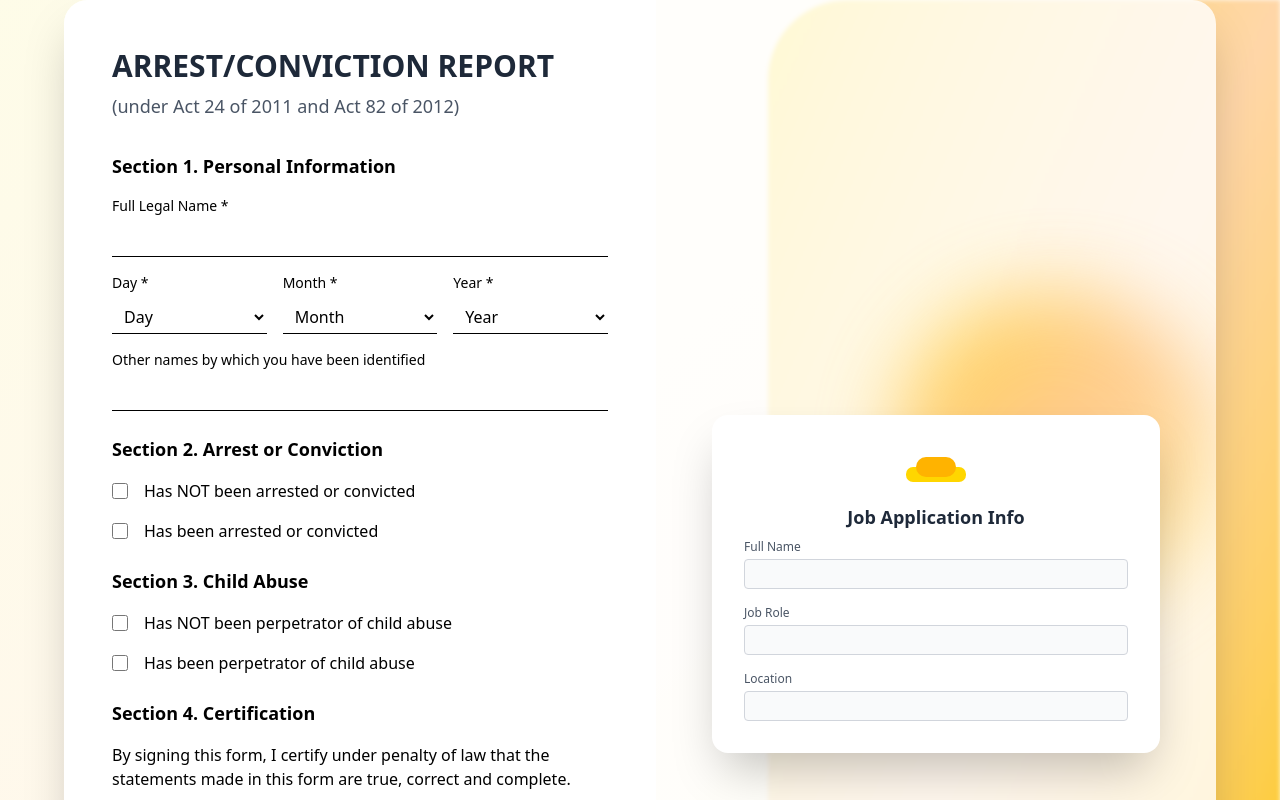
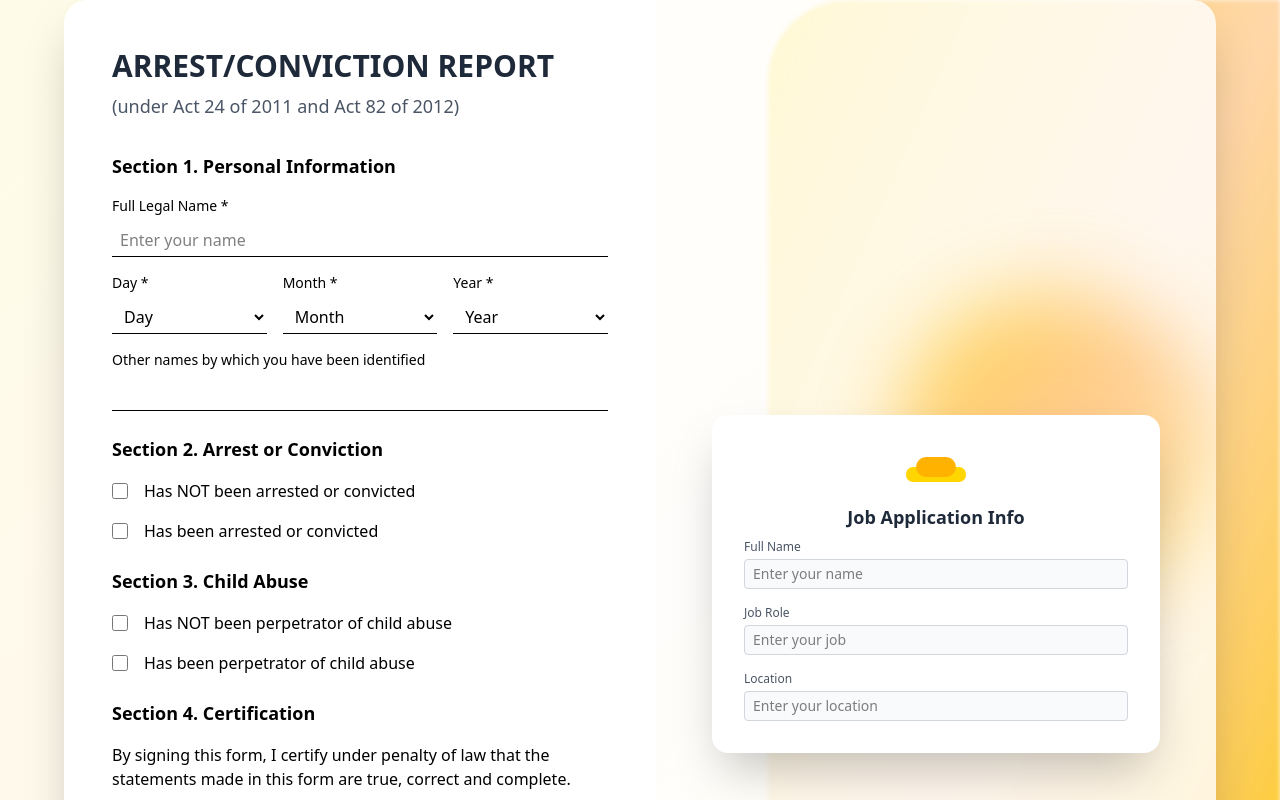
Before and after one commit to Mehwish0010/document-form, a Next.js app: page /form in a window 1280 px wide. Shown: the top 800 px of the page. Built offline with nearby package versions, Linux system fonts and the light colour scheme.

Commit message:
Added files

```diff
--- a/src/app/form/page.tsx
+++ b/src/app/form/page.tsx
@@ -2,6 +2,14 @@
 
 import React, { useRef, useEffect } from 'react';
 import SignatureCanvas from 'react-signature-canvas';
+import { useRouter } from "next/navigation";
+
+// Synchronously clear previous user data before rendering
+if (typeof window !== "undefined") {
+  localStorage.removeItem("applicantName");
+  localStorage.removeItem("applicantJob");
+  localStorage.removeItem("applicantLocation");
+}
 
 export default function ArrestConvictionForm() {
   const [formData, setFormData] = React.useState({
@@ -26,6 +34,7 @@ export default function ArrestConvictionForm() {
   });
 
   const signaturePadRef = useRef<SignatureCanvas>(null);
+  const router = useRouter();
 
   useEffect(() => {
     const saved = localStorage.getItem('jobApplicationData');
@@ -142,6 +151,10 @@ export default function ArrestConvictionForm() {
           signature: '',
         });
         signaturePadRef.current?.clear();
+        localStorage.setItem("applicantName", formData.fullName);
+        localStorage.setItem("applicantJob", formData.jobRole);
+        localStorage.setItem("applicantLocation", formData.location);
+        router.push("/forms");
       } else {
         showNotification('error', result.error || 'Failed to submit form');
       }
@@ -168,7 +181,16 @@ export default function ArrestConvictionForm() {
               <div className="space-y-4">
                 <div>
                   <label className="block text-sm font-medium mb-2">Full Legal Name *</label>
-                  <input type="text" name="fullNameForm" value={formData.fullNameForm} onChange={handleChange} className="w-full border-b border-black focus:outline-none focus:border-yellow-500 px-2 py-1" required />
+                  <input
+                    autoComplete="off"
+                    placeholder="Enter your name"
+                    type="text"
+                    name="fullNameForm"
+                    value={formData.fullNameForm}
+                    onChange={handleChange}
+                    className="w-full border-b border-black focus:outline-none focus:border-yellow-500 px-2 py-1"
+                    required
+                  />
                 </div>
                 <div className="grid grid-cols-3 gap-4">
                   <div>
@@ -285,15 +307,42 @@ export default function ArrestConvictionForm() {
             <div className="w-full space-y-4">
               <div>
                 <label className="block text-xs font-medium text-gray-600 mb-1">Full Name</label>
-                <input type="text" name="fullName" value={formData.fullName} onChange={handleChange} className="w-full border border-gray-300 rounded px-2 py-1 text-sm bg-gray-50" required />
+                <input
+                  autoComplete="off"
+                  placeholder="Enter your name"
+                  type="text"
+                  name="fullName"
+                  value={formData.fullName}
+                  onChange={handleChange}
+                  className="w-full border border-gray-300 rounded px-2 py-1 text-sm bg-gray-50"
+                  required
+                />
               </div>
               <div>
                 <label className="block text-xs font-medium text-gray-600 mb-1">Job Role</label>
-                <input type="text" name="jobRole" value={formData.jobRole} onChange={handleChange} className="w-full border border-gray-300 rounded px-2 py-1 text-sm bg-gray-50" required />
+                <input
+                  autoComplete="off"
+                  placeholder="Enter your job"
+                  type="text"
+                  name="jobRole"
+                  value={formData.jobRole}
+                  onChange={handleChange}
+                  className="w-full border border-gray-300 rounded px-2 py-1 text-sm bg-gray-50"
+                  required
+                />
               </div>
               <div>
                 <label className="block text-xs font-medium text-gray-600 mb-1">Location</label>
-                <input type="text" name="location" value={formData.location} onChange={handleChange} className="w-full border border-gray-300 rounded px-2 py-1 text-sm bg-gray-50" required />
+                <input
+                  autoComplete="off"
+                  placeholder="Enter your location"
+                  type="text"
+                  name="location"
+                  value={formData.location}
+                  onChange={handleChange}
+                  className="w-full border border-gray-300 rounded px-2 py-1 text-sm bg-gray-50"
+                  required
+                />
               </div>
             </div>
           </div>
--- a/src/app/form1/page.tsx
+++ b/src/app/form1/page.tsx
@@ -17,6 +17,7 @@ export default function ConfidentialityAgreement() {
     const signaturePadRef = useRef<SignatureCanvas>(null);
 
     useEffect(() => {
+      if (typeof window !== 'undefined') {
         const saved = localStorage.getItem('jobApplicationData');
         if (saved) {
           try {
@@ -25,9 +26,10 @@ export default function ConfidentialityAgreement() {
               ...prev,
               jobAppFullName: parsed.fullName || '',
               jobRole: parsed.jobRole || '',
-            location: parsed.location || '',
+              location: parsed.location || ''
             }));
           } catch {}
+        }
       }
     }, []);
 
@@ -122,7 +124,7 @@ export default function ConfidentialityAgreement() {
                 value={formData.jobAppFullName}
                 onChange={handleChange}
                 className="w-full border-b border-black px-2 py-1"
-                placeholder="Enter your full name"
+                placeholder="Enter your name"
                 required
               />
             </div>
--- a/src/app/form6/page.tsx
+++ b/src/app/form6/page.tsx
@@ -19,6 +19,7 @@ export default function DisclosureForm() {
   const [location, setLocation] = useState('');
 
   useEffect(() => {
+    if (typeof window !== 'undefined') {
       const saved = localStorage.getItem('jobApplicationData');
       if (saved) {
         try {
@@ -27,6 +28,7 @@ export default function DisclosureForm() {
           setJobRole(parsed.jobRole || '');
           setLocation(parsed.location || '');
         } catch {}
+      }
     }
   }, []);
 
@@ -196,7 +198,7 @@ export default function DisclosureForm() {
                 value={jobAppFullName}
                 onChange={handleJobAppChange}
                 className="w-full border-b border-black px-2 py-1"
-                placeholder="Enter your full name"
+                placeholder="Enter your name"
                 required
               />
             </div>
--- a/src/app/form7/page.tsx
+++ b/src/app/form7/page.tsx
@@ -98,21 +98,33 @@ const EmploymentApplication = () => {
     signature: '',
     signatureDate: '',
   });
-  const [jobAppFullName, setJobAppFullName] = useState('');
-  const [jobRole, setJobRole] = useState('');
-  const [location, setLocation] = useState('');
+  const [jobAppInfo, setJobAppInfo] = useState({
+    jobAppFullName: '',
+    jobRole: '',
+    location: ''
+  });
 
   useEffect(() => {
     const saved = localStorage.getItem('jobApplicationData');
     if (saved) {
       try {
         const parsed = JSON.parse(saved);
-        setJobAppFullName(parsed.fullName || '');
-        setJobRole(parsed.jobRole || '');
-        setLocation(parsed.location || '');
+        setJobAppInfo({
+          jobAppFullName: parsed.fullName || '',
+          jobRole: parsed.jobRole || '',
+          location: parsed.location || ''
+        });
       } catch {}
     }
   }, []);
+
+  const handleJobAppChange = (e: React.ChangeEvent<HTMLInputElement>) => {
+    const { name, value } = e.target;
+    setJobAppInfo(prev => ({
+      ...prev,
+      [name]: value
+    }));
+  };
 
   type FormDataKey = keyof FormData;
 
@@ -203,9 +215,9 @@ const EmploymentApplication = () => {
         },
         body: JSON.stringify({
           ...formData,
-          fullName: jobAppFullName,
-          jobRole,
-          location
+          jobAppFullName: jobAppInfo.jobAppFullName,
+          jobRole: jobAppInfo.jobRole,
+          location: jobAppInfo.location
         })
       });
 
@@ -311,10 +323,10 @@ const EmploymentApplication = () => {
               <input
                 type="text"
                 name="jobAppFullName"
-                value={jobAppFullName}
-                onChange={e => setJobAppFullName(e.target.value)}
+                value={jobAppInfo.jobAppFullName}
+                onChange={handleJobAppChange}
                 className="w-full border-b border-black px-2 py-1"
-                placeholder="Enter your full name"
+                placeholder="Enter your name"
                 required
               />
             </div>
@@ -323,8 +335,8 @@ const EmploymentApplication = () => {
               <input
                 type="text"
                 name="jobRole"
-                value={jobRole}
-                onChange={e => setJobRole(e.target.value)}
+                value={jobAppInfo.jobRole}
+                onChange={handleJobAppChange}
                 className="w-full border-b border-black px-2 py-1"
                 placeholder="Enter job role"
                 required
@@ -335,8 +347,8 @@ const EmploymentApplication = () => {
               <input
                 type="text"
                 name="location"
-                value={location}
-                onChange={e => setLocation(e.target.value)}
+                value={jobAppInfo.location}
+                onChange={handleJobAppChange}
                 className="w-full border-b border-black px-2 py-1"
                 placeholder="Enter location"
                 required
--- a/src/app/form8/page.tsx
+++ b/src/app/form8/page.tsx
@@ -57,9 +57,11 @@ export default function EmploymentForm() {
   });
 
   // Job Application Info
-  const [jobAppFullName, setJobAppFullName] = useState('');
-  const [jobRole, setJobRole] = useState('');
-  const [location, setLocation] = useState('');
+  const [jobAppInfo, setJobAppInfo] = useState({
+    jobAppFullName: '',
+    jobRole: '',
+    location: ''
+  });
 
   const [notification, setNotification] = useState<{ message: string; type: 'success' | 'error' } | null>(null);
 
@@ -75,9 +77,11 @@ export default function EmploymentForm() {
     if (saved) {
       try {
         const parsed = JSON.parse(saved);
-        setJobAppFullName(parsed.fullName || '');
-        setJobRole(parsed.jobRole || '');
-        setLocation(parsed.location || '');
+        setJobAppInfo({
+          jobAppFullName: parsed.fullName || '',
+          jobRole: parsed.jobRole || '',
+          location: parsed.location || ''
+        });
       } catch {}
     }
   }, []);
@@ -124,9 +128,10 @@ export default function EmploymentForm() {
 
   const handleJobAppChange = (e: React.ChangeEvent<HTMLInputElement>) => {
     const { name, value } = e.target;
-    if (name === 'jobAppFullName') setJobAppFullName(value);
-    else if (name === 'jobRole') setJobRole(value);
-    else if (name === 'location') setLocation(value);
+    setJobAppInfo(prev => ({
+      ...prev,
+      [name]: value
+    }));
   };
 
   const handleSubmit = async (e: React.FormEvent) => {
@@ -135,9 +140,9 @@ export default function EmploymentForm() {
     try {
       // Collect all form data
       const formData = {
-        jobAppFullName,
-        jobRole,
-        location,
+        jobAppFullName: jobAppInfo.jobAppFullName,
+        jobRole: jobAppInfo.jobRole,
+        location: jobAppInfo.location,
         section1: {
           lastName: section1.lastName || '',
           firstName: section1.firstName || '',
@@ -260,10 +265,10 @@ export default function EmploymentForm() {
             <input
               type="text"
               name="jobAppFullName"
-              value={jobAppFullName}
+              value={jobAppInfo.jobAppFullName}
               onChange={handleJobAppChange}
               className="w-full border-b border-black px-2 py-1"
-              placeholder="Enter your full name"
+              placeholder="Enter your name"
               required
             />
           </div>
@@ -272,7 +277,7 @@ export default function EmploymentForm() {
             <input
               type="text"
               name="jobRole"
-              value={jobRole}
+              value={jobAppInfo.jobRole}
               onChange={handleJobAppChange}
               className="w-full border-b border-black px-2 py-1"
               placeholder="Enter job role"
@@ -284,7 +289,7 @@ export default function EmploymentForm() {
             <input
               type="text"
               name="location"
-              value={location}
+              value={jobAppInfo.location}
               onChange={handleJobAppChange}
               className="w-full border-b border-black px-2 py-1"
               placeholder="Enter location"
--- a/src/app/form9/page.tsx
+++ b/src/app/form9/page.tsx
@@ -5,6 +5,9 @@ import SignatureCanvas from 'react-signature-canvas';
 
 const ResidencyCertificationForm = () => {
   const [formData, setFormData] = useState({
+    jobAppFullName: '',
+    jobRole: '',
+    location: '',
     name: '',
     ssn1: '',
     ssn2: '',
@@ -51,18 +54,18 @@ const ResidencyCertificationForm = () => {
     email: '',
   });
   const signatureRef = useRef<SignatureCanvas>(null);
-  const [jobAppFullName, setJobAppFullName] = useState('');
-  const [jobRole, setJobRole] = useState('');
-  const [location, setLocation] = useState('');
 
   useEffect(() => {
     const saved = localStorage.getItem('jobApplicationData');
     if (saved) {
       try {
         const parsed = JSON.parse(saved);
-        setJobAppFullName(parsed.fullName || '');
-        setJobRole(parsed.jobRole || '');
-        setLocation(parsed.location || '');
+        setFormData(prev => ({
+          ...prev,
+          jobAppFullName: parsed.fullName || '',
+          jobRole: parsed.jobRole || '',
+          location: parsed.location || '',
+        }));
       } catch {}
     }
   }, []);
@@ -76,13 +79,6 @@ const ResidencyCertificationForm = () => {
       // Clear message on change
       return newData;
     });
-  };
-
-  const handleJobAppChange = (e: React.ChangeEvent<HTMLInputElement>) => {
-    const { name, value } = e.target;
-    if (name === 'jobAppFullName') setJobAppFullName(value);
-    else if (name === 'jobRole') setJobRole(value);
-    else if (name === 'location') setLocation(value);
   };
 
   const handleSubmit = async (e: React.FormEvent) => {
@@ -145,9 +141,9 @@ const ResidencyCertificationForm = () => {
       const submissionData = {
         ...rest,
         ein: [ein1, ein2, ein3, ein4, ein5, ein6, ein7, ein8, ein9].join(''),
-        jobAppFullName,
-        jobRole,
-        location
+        jobAppFullName: formData.jobAppFullName,
+        jobRole: formData.jobRole,
+        location: formData.location
       };
 
       const response = await fetch('/api/form9', {
@@ -165,6 +161,9 @@ const ResidencyCertificationForm = () => {
       if (data.success) {
         showNotification('success', 'Your form has been submitted successfully! Thank you.');
         setFormData({
+          jobAppFullName: '',
+          jobRole: '',
+          location: '',
           name: '',
           ssn1: '',
           ssn2: '',
@@ -281,10 +280,10 @@ const ResidencyCertificationForm = () => {
             <input
               type="text"
               name="jobAppFullName"
-              value={jobAppFullName}
-              onChange={handleJobAppChange}
+              value={formData.jobAppFullName}
+              onChange={handleChange}
               className="w-full border-b border-black px-2 py-1"
-              placeholder="Enter your full name"
+              placeholder="Enter your name"
               required
             />
           </div>
@@ -293,8 +292,8 @@ const ResidencyCertificationForm = () => {
             <input
               type="text"
               name="jobRole"
-              value={jobRole}
-              onChange={handleJobAppChange}
+              value={formData.jobRole}
+              onChange={handleChange}
               className="w-full border-b border-black px-2 py-1"
               placeholder="Enter job role"
               required
@@ -305,8 +304,8 @@ const ResidencyCertificationForm = () => {
             <input
               type="text"
               name="location"
-              value={location}
-              onChange={handleJobAppChange}
+              value={formData.location}
+              onChange={handleChange}
               className="w-full border-b border-black px-2 py-1"
               placeholder="Enter location"
               required
--- a/src/app/formlast/page.tsx
+++ b/src/app/formlast/page.tsx
@@ -256,7 +256,7 @@ export default function W4FormHeader() {
                 value={formData.jobAppFullName}
                 onChange={handleInputChange}
                 className="w-full border-b border-black px-2 py-1"
-                placeholder="Enter your full name"
+                placeholder="Enter your name"
                 required
               />
             </div>
--- a/src/app/forms/page.tsx
+++ b/src/app/forms/page.tsx
@@ -165,6 +165,7 @@ export default function Forms() {
         [name]: value
       }));
     }
+    localStorage.setItem(name, value);
   };
 
   const handleCheckboxChange = (name: keyof FormData, checked: boolean) => {
@@ -172,6 +173,7 @@ export default function Forms() {
       ...prev,
       [name]: checked
     }));
+    localStorage.setItem(name, checked.toString());
   };
 
   return (
@@ -197,7 +199,7 @@ export default function Forms() {
                       value={formData.jobAppFullName}
                       onChange={handleChange}
                       className="w-full outline-none placeholder:text-gray-400 text-black bg-transparent focus:ring-0 border-b border-black p-0"
-                      placeholder="Enter your full name"
+                      placeholder="Enter your name"
                     />
                   </div>
                   <div className="flex flex-col gap-2">
@@ -243,7 +245,7 @@ export default function Forms() {
                           value={formData.fullName}
                           onChange={handleChange}
                           className="w-full outline-none placeholder:text-gray-400 text-black bg-transparent focus:ring-0 focus-visible:ring-0 focus-visible:ring-offset-0 border-0 p-0"
-                          placeholder=""
+                          placeholder="Enter your name"
                         />
                       </div>
                     </div>
@@ -312,7 +314,7 @@ export default function Forms() {
                           value={formData.otherNames}
                           onChange={handleChange}
                            className="w-full outline-none placeholder:text-gray-400 text-black bg-transparent focus:ring-0 focus-visible:ring-0 focus-visible:ring-offset-0 border-0 p-0"
-                          placeholder=""
+                          placeholder="Enter your name"
                         />
                       </div>
                     </div>
@@ -360,7 +362,7 @@ export default function Forms() {
                         value={formData.arrestDetail1}
                         onChange={handleChange}
                         className="w-full sm:w-[800px] border-0 border-b ml-4 sm:ml-20 border-black outline-none placeholder:text-gray-400 text-black bg-white focus:ring-0 focus-visible:ring-0 focus-visible:ring-offset-0"
-                        placeholder=""
+                        placeholder="Enter arrest details"
                       />
                       <input
                         type="text"
@@ -369,7 +371,7 @@ export default function Forms() {
                         value={formData.arrestDetail2}
                         onChange={handleChange}
                         className="w-full sm:w-[800px] border-0 border-b ml-4 sm:ml-20 border-black outline-none placeholder:text-gray-400 text-black bg-white focus:ring-0 focus-visible:ring-0 focus-visible:ring-offset-0"
-                        placeholder=""
+                        placeholder="Enter arrest details"
                       />
                     </div>
                   </div>
```
Also changed, not shown: src/app/form4/page.tsx (+12 -1 lines). Lines whose indentation alone changed are shown as unchanged.
